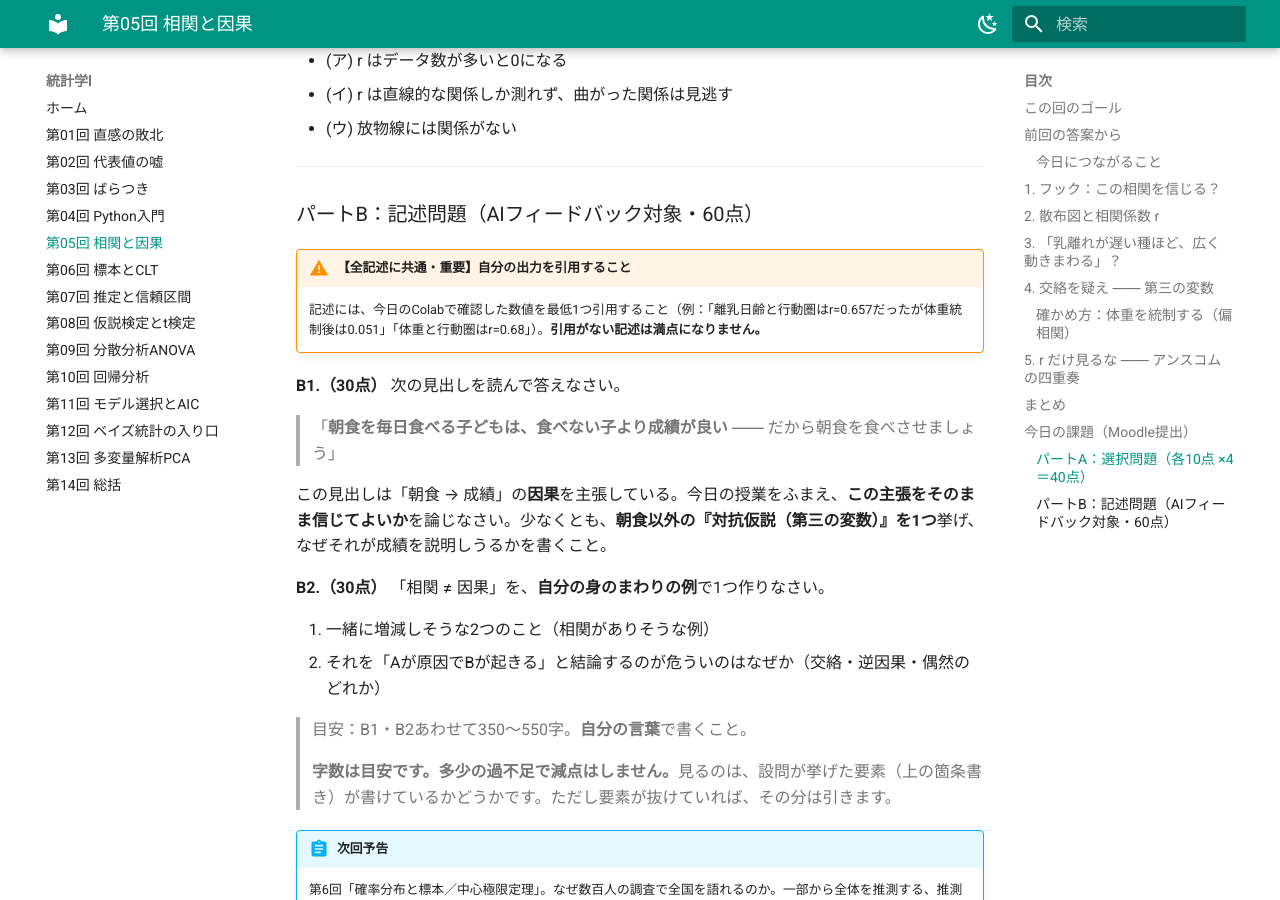
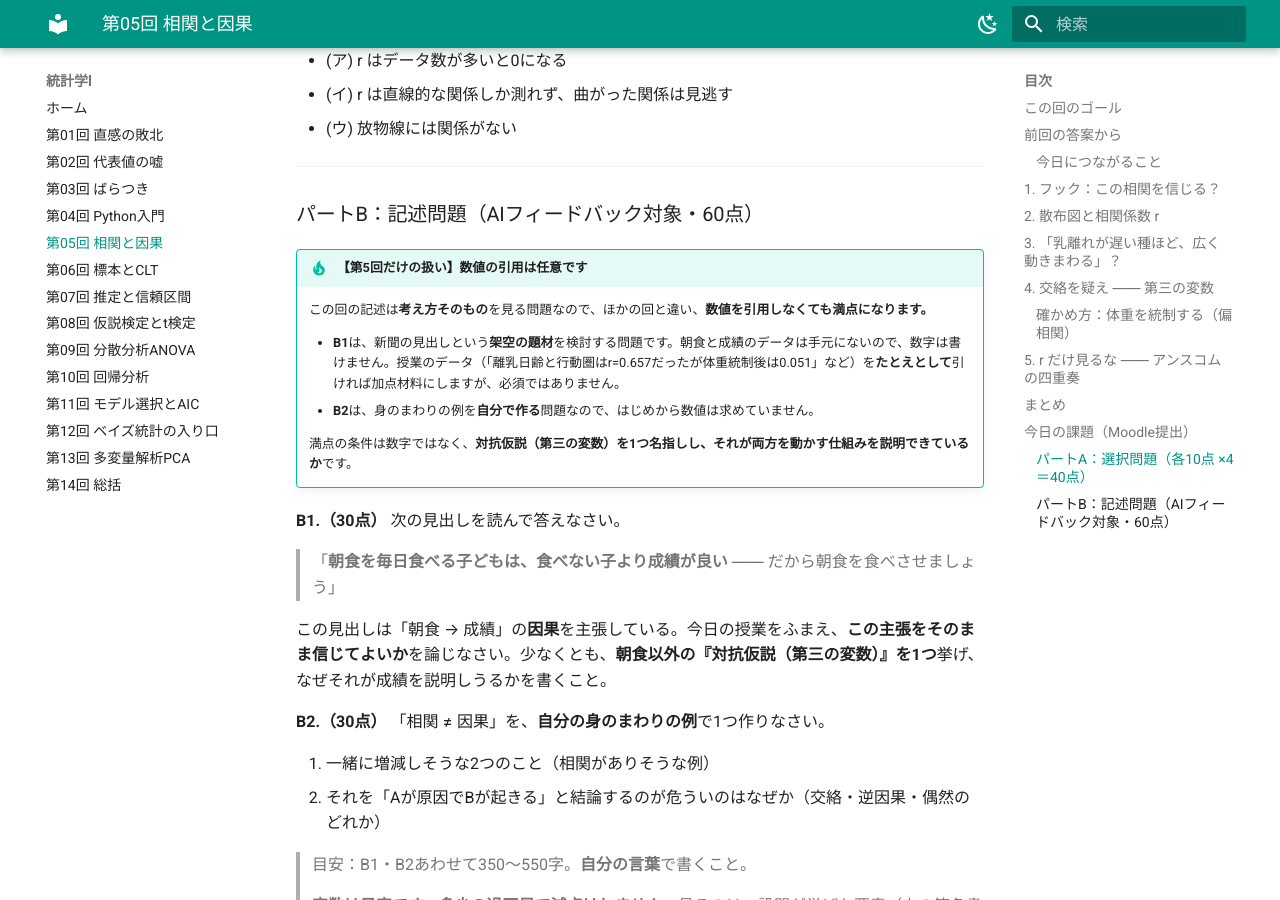
Before and after one commit to aonoa68/toukei-1, an MkDocs documentation site: the page built from docs/05_correlation.md, in a window 1280 px wide and 900 px high, scrolled down 8747 px. Built offline with MkDocs 1.6.1 and Material for MkDocs 9.7.7, drawn with Linux system fonts in a browser that asks for light colours.

Commit message:
第5回の引用ゲートを外し、課題文の記載を任意に変更
docs/05_correlation.md: warning を tip に変更。第5回は数値引用を任意（書けば加点）とし、
満点の条件は「対抗仮説を名指しし、それが両方を動かす仕組みを説明できているか」と明記。

理由：朝食の見出しは架空の題材で学生側の数値が存在せず、かつ課題文が引用すべき数値
（r=0.657→0.051）を例示として渡しているため、ゲートが代筆対策として機能していなかった。
ルーブリック（moodle/_rubric_common.md・git管理外）に 2-1b として記録済み。

Co-Authored-By: Claude Opus 5 (1M context) <noreply@anthropic.com>
Claude-Session: https://claude.ai/code/session_01VNG6MY7caqH6ZBqg92AUZE

```diff
--- a/docs/05_correlation.md
+++ b/docs/05_correlation.md
@@ -326,8 +326,13 @@ Colab `05_correlation.ipynb` を実行したうえで答えること。今回の
 
 ### パートB：記述問題（AIフィードバック対象・60点）
 
-!!! warning "【全記述に共通・重要】自分の出力を引用すること"
-    記述には、今日のColabで確認した数値を最低1つ引用すること（例：「離乳日齢と行動圏はr=0.657だったが体重統制後は0.051」「体重と行動圏はr=0.68」）。**引用がない記述は満点になりません。**
+!!! tip "【第5回だけの扱い】数値の引用は任意です"
+    この回の記述は**考え方そのもの**を見る問題なので、ほかの回と違い、**数値を引用しなくても満点になります。**
+
+    - **B1**は、新聞の見出しという**架空の題材**を検討する問題です。朝食と成績のデータは手元にないので、数字は書けません。授業のデータ（「離乳日齢と行動圏はr=0.657だったが体重統制後は0.051」など）を**たとえとして**引ければ加点材料にしますが、必須ではありません。
+    - **B2**は、身のまわりの例を**自分で作る**問題なので、はじめから数値は求めていません。
+
+    満点の条件は数字ではなく、**対抗仮説（第三の変数）を1つ名指しし、それが両方を動かす仕組みを説明できているか**です。
 
 **B1.（30点）** 次の見出しを読んで答えなさい。
 
```
